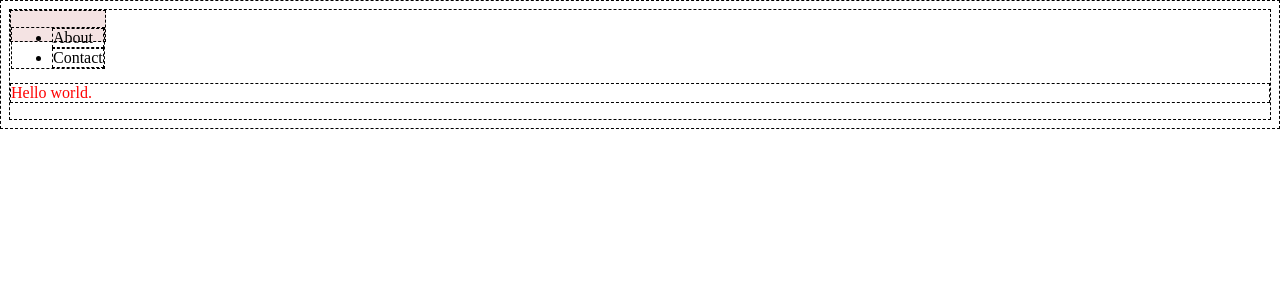
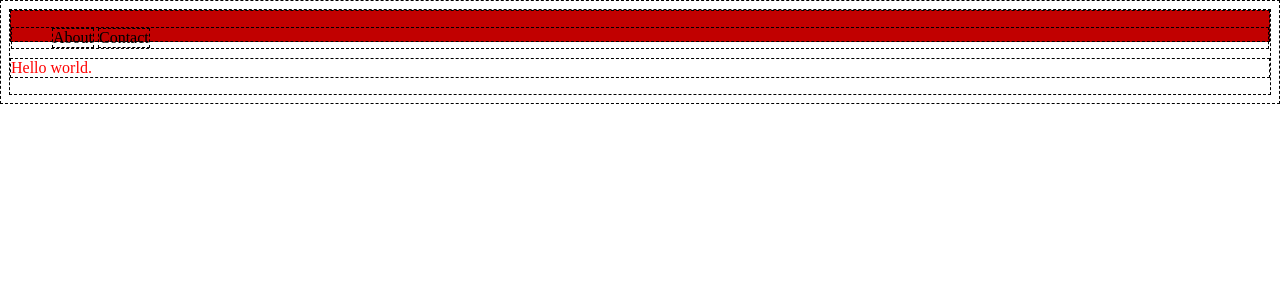
Before and after one commit to DavidBensonAB/chalkspark, a Jekyll site: the page built from index.html, in a window 1280 px wide. Shown: the top 300 px of the page. Built offline with Jekyll 4.4.1, drawn with Linux system fonts in a browser that asks for light colours.

Commit message:
Update main.css

```diff
--- a/css/main.css
+++ b/css/main.css
@@ -9,10 +9,13 @@ p {
 .nav {
   margin: auto;
   height: 30px;
-  background-color: #f4e3e3;
-  display: inline-block;
+  background-color: #c10000;
 }
 
+li {
+  display: inline-block
+
+}
 
 
 /*
```
